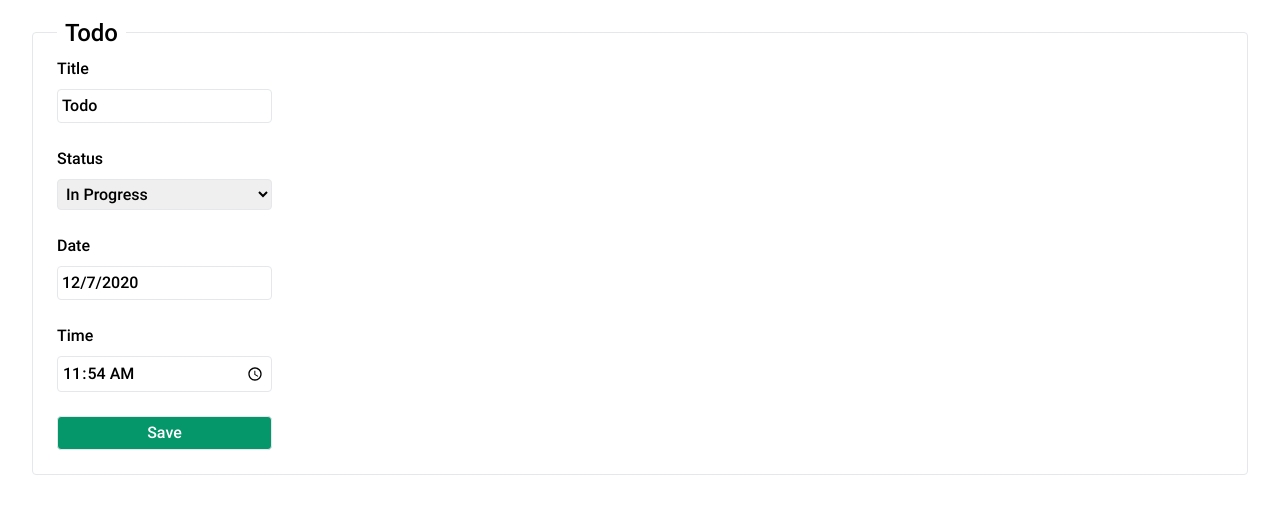
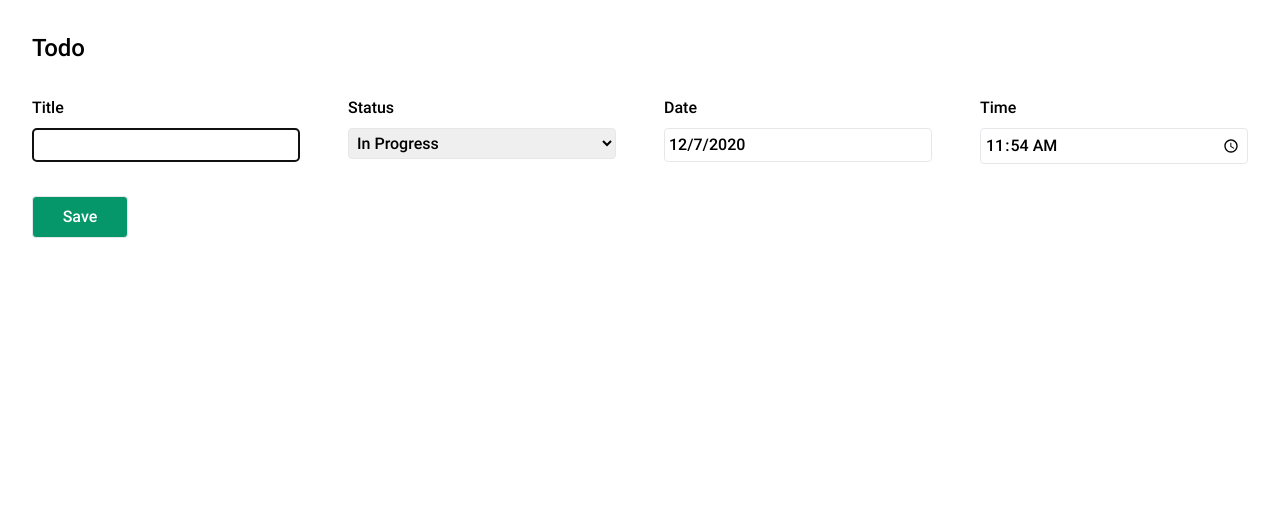
Before and after one commit to samir9saeedi/training-final-project, a React (Create React App) app: page /todo in a window 1280 px wide. Shown: the top 514 px of the page. Built offline with nearby package versions, Linux system fonts and the light colour scheme.

Commit message:
Layout and validation improvements

```diff
--- a/src/components/DatePicker.tsx
+++ b/src/components/DatePicker.tsx
@@ -58,7 +58,7 @@ function DatePicker({
                 {value.toLocaleDateString()}
             </div>
             <div
-                className="absolute p-6 bg-white border"
+                className="absolute p-6 bg-white border w-96"
                 tabIndex={-1}
                 ref={pickerRef}
                 hidden={!pickerShown}
--- a/src/components/Todo.tsx
+++ b/src/components/Todo.tsx
@@ -1,4 +1,4 @@
-import {setDate, setHours, setMinutes, setMonth, setYear} from "date-fns";
+import { setDate, setHours, setMinutes, setMonth, setYear } from "date-fns";
 import { ChangeEvent, FormEvent, useState } from "react";
 import { useDispatch } from "react-redux";
 import { useHistory } from "react-router-dom";
@@ -9,7 +9,7 @@ import DatePicker from "./DatePicker";
 function Todo() {
     const dispatch = useDispatch();
     const history = useHistory();
-    const todo = new TodoEntity("Todo", new Date(), TodoStatus.InProgress);
+    const todo = new TodoEntity("", new Date(), TodoStatus.InProgress);
     const [model, setModel] = useState(todo);
 
     function handleTitleChange(e: ChangeEvent<HTMLInputElement>) {
@@ -24,16 +24,21 @@ function Todo() {
     }
 
     function handleDateChange(e: Date) {
-        const date = setYear(setMonth(setDate(model.date, e.getDate()), e.getMonth()), e.getFullYear());
+        const date = setYear(
+            setMonth(setDate(model.date, e.getDate()), e.getMonth()),
+            e.getFullYear()
+        );
         setModel({ ...model, date });
     }
 
     function handleTimeChange(e: ChangeEvent<HTMLInputElement>) {
         const timeParts = e.target.value.split(":");
-        const date = setHours(setMinutes(model.date, Number(timeParts[1] || "")), Number(timeParts[0]));
-        setModel({ ...model, date});
+        const date = setHours(
+            setMinutes(model.date, Number(timeParts[1] || "")),
+            Number(timeParts[0])
+        );
+        setModel({ ...model, date });
     }
-
 
     function handleSubmit(e: FormEvent) {
         e.preventDefault();
@@ -43,27 +48,32 @@ function Todo() {
     }
 
     return (
-        <form onSubmit={handleSubmit} className="border rounded">
-            <fieldset className="relative flex flex-col p-6 w-36">
-                <legend className="absolute px-2 text-2xl bg-white -top-4">
-                    Todo
-                </legend>
+        <form onSubmit={handleSubmit}>
+            <fieldset className="relative gap-12 grid sm:grid-cols-2 md:grid-cols-4">
+                <legend className="mb-8 text-2xl">Todo</legend>
 
+                <div className="flex flex-col">
                     <label htmlFor="title">Title</label>
+
                     <input
                         type="text"
                         id="title"
-                    className="p-1 mt-2 mb-6 border rounded"
+                        className="p-1 mt-2 border rounded"
                         value={model.title}
                         onChange={handleTitleChange}
+                        autoFocus
+                        required
                     />
+                </div>
 
+                <div className="flex flex-col">
                     <label htmlFor="status">Status</label>
+
                     <select
                         value={model.status}
                         onChange={handleStatusChange}
                         id="status"
-                    className="p-1 mt-2 mb-6 border rounded"
+                        className="p-1 mt-2 border rounded"
                     >
                         {Object.values(TodoStatus).map((o) => (
                             <option key={o} value={o}>
@@ -71,31 +81,47 @@ function Todo() {
                             </option>
                         ))}
                     </select>
+                </div>
 
+                <div className="flex flex-col">
                     <label htmlFor="date">Date</label>
+
                     <DatePicker
-                    className="p-1 mt-2 mb-6 border rounded"
+                        className="p-1 mt-2 border rounded"
                         value={model.date}
                         handleChange={handleDateChange}
                     ></DatePicker>
+                </div>
 
+                <div className="flex flex-col">
                     <label htmlFor="time">Time</label>
+
                     <input
                         type="time"
                         id="time"
-                    value={`${model.date.getHours().toString().padStart(2, "0")}:${model.date.getMinutes().toString().padStart(2, "0")}`}
+                        value={`${model.date
+                            .getHours()
+                            .toString()
+                            .padStart(
+                                2,
+                                "0"
+                            )}:${model.date
+                            .getMinutes()
+                            .toString()
+                            .padStart(2, "0")}`}
                         onChange={handleTimeChange}
                         required
-                    className="p-1 mt-2 mb-6 border rounded"
+                        className="p-1 mt-2 border rounded"
                     />
+                </div>
+            </fieldset>
 
             <button
-                    className="p-1 text-white bg-green-600 border rounded"
+                className="w-24 p-2 mt-8 text-white bg-green-600 border rounded"
                 type="submit"
             >
                 Save
             </button>
-            </fieldset>
         </form>
     );
 }
```
Lines whose indentation alone changed are shown as unchanged.
